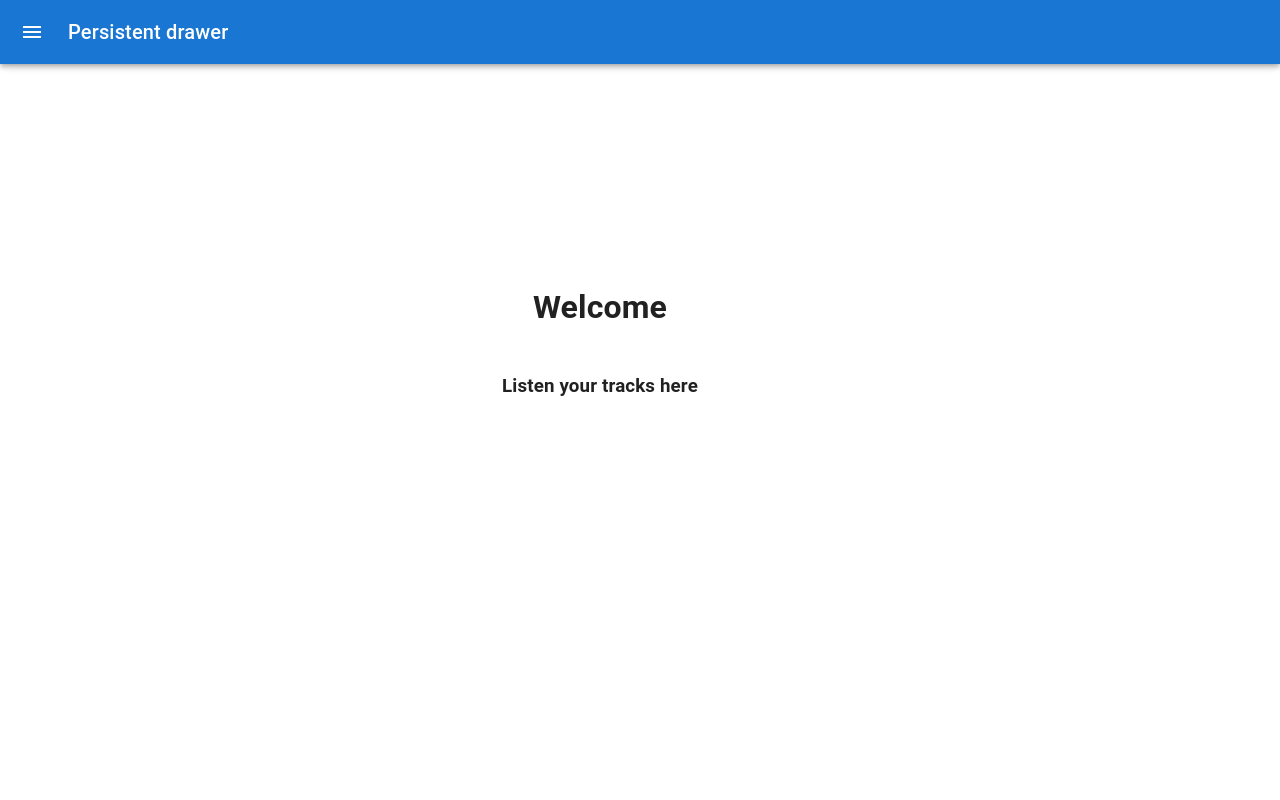
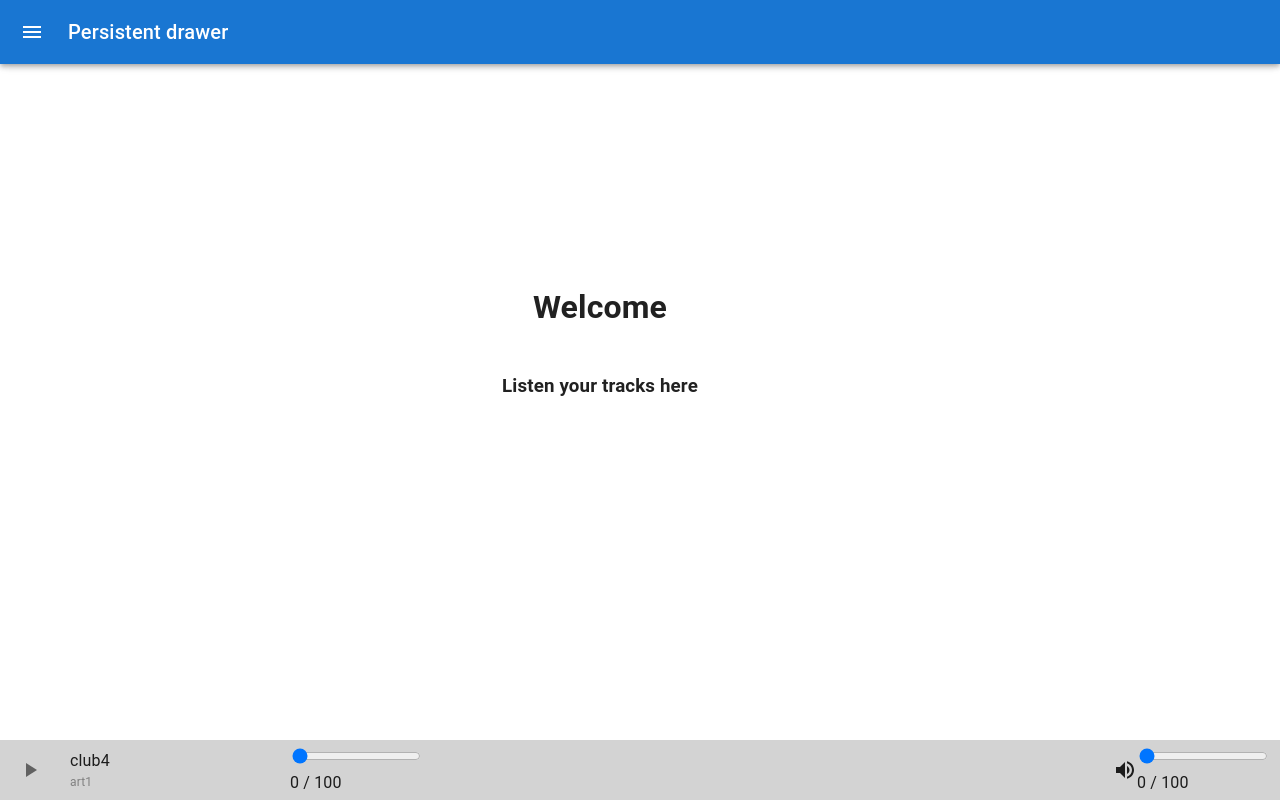
Before and after one commit to vldmr42/musicApp, a Next.js app in the folder client/: page / in a window 1280 px wide. Built offline with nearby package versions, Linux system fonts and the light colour scheme.

Commit message:
player component

```diff
--- /dev/null
+++ b/client/src/shared/components/Player.tsx
@@ -0,0 +1,43 @@
+import { Pause, PlayArrow, VolumeUp } from '@mui/icons-material';
+import { Grid, IconButton } from '@mui/material';
+import React from 'react';
+
+import styles from '@/styles/Player.module.scss';
+import { ITrack } from '@/types/track';
+import TrackProgress from './TrackProgress';
+
+const Player = () => {
+    const track: ITrack = {
+        _id: '1',
+        name: 'club4',
+        artist: 'art1',
+        text: 'txt',
+        listens: 0,
+        picture: 'image/76e93185-e42b-42a5-a09b-4bcc6c254610.jpg',
+        audio: 'audio/db04950d-b985-468f-86f5-ddfbb63233d5.mp3',
+        comments: [],
+    };
+    const active = false;
+    return (
+        <div className={styles.player}>
+            <IconButton onClick={(e) => e.stopPropagation()}>
+                {active ? <Pause /> : <PlayArrow />}
+            </IconButton>
+            <Grid
+                container
+                direction={'column'}
+                style={{ width: 200, margin: '0 20px' }}
+            >
+                <div>{track.name}</div>
+                <div style={{ fontSize: 12, color: 'gray' }}>
+                    {track.artist}
+                </div>
+            </Grid>
+            <TrackProgress left={0} right={100} onChange={() => null} />
+            <VolumeUp style={{ marginLeft: 'auto' }} />
+            <TrackProgress left={0} right={100} onChange={() => null} />
+        </div>
+    );
+};
+
+export default Player;
--- /dev/null
+++ b/client/src/shared/components/TrackProgress.tsx
@@ -0,0 +1,28 @@
+import React, { ReactNode } from 'react';
+
+interface TrackProgressProps {
+    left: number;
+    right: number;
+    onChange: (e: React.ChangeEvent) => void;
+    children?: ReactNode;
+}
+
+const TrackProgress: React.FC<TrackProgressProps> = (props) => {
+    const { left, right, onChange, children } = props;
+    return (
+        <div>
+            <input
+                type="range"
+                min={left}
+                max={right}
+                value={left}
+                onChange={onChange}
+            />
+            <div>
+                {left} / {right}
+            </div>
+        </div>
+    );
+};
+
+export default TrackProgress;
--- a/client/src/shared/layouts/MainLayout.tsx
+++ b/client/src/shared/layouts/MainLayout.tsx
@@ -1,12 +1,14 @@
 import React, { ReactNode } from 'react';
 import Navbar from '../components/Navbar';
 import { Container } from '@mui/material';
+import Player from '../components/Player';
 
 const MainLayout: React.FC<{ children: ReactNode }> = ({ children }) => {
     return (
         <>
             <Navbar />
             <Container style={{ margin: '90px 0' }}>{children}</Container>
+            <Player />
         </>
     );
 };
--- /dev/null
+++ b/client/src/styles/Player.module.scss
@@ -0,0 +1,10 @@
+.player {
+    height: 60px;
+    width: 100%;
+    position: fixed;
+    bottom: 0;
+    display: flex;
+    align-items: center;
+    padding: 0 10px;
+    background-color: lightgray;
+}
```
